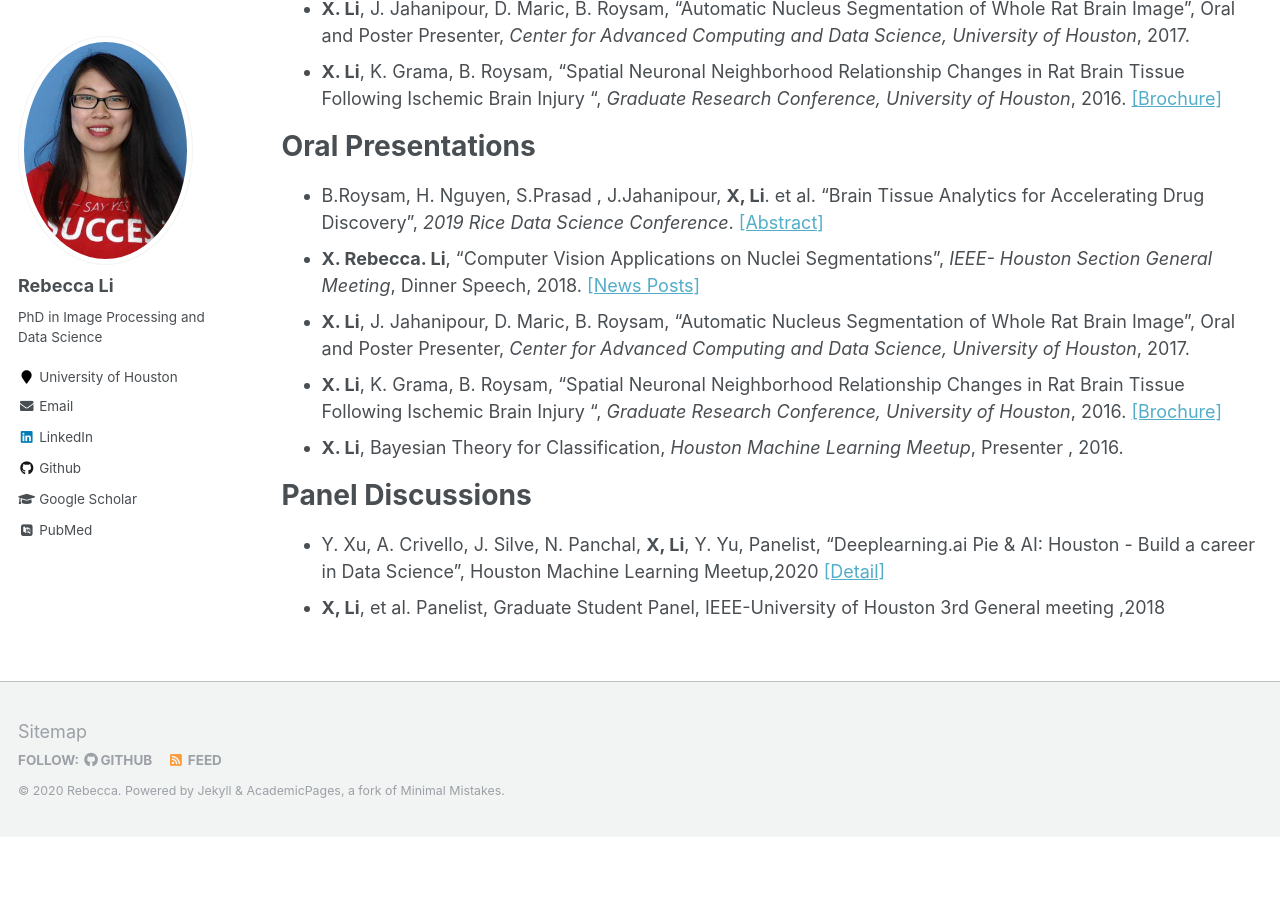
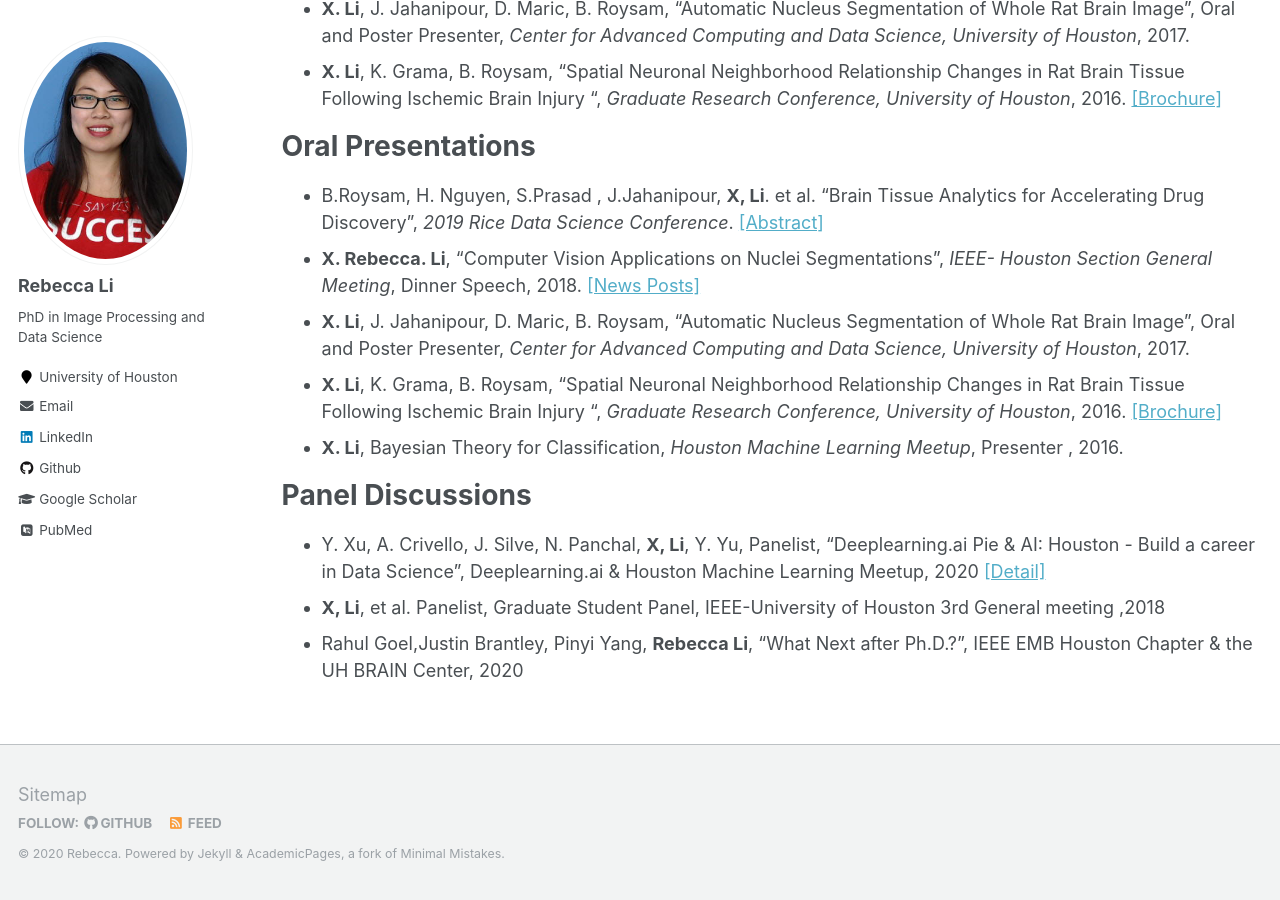
Before and after one commit to Xiaoyang-Rebecca/xiaoyang-rebecca.github.io, a Jekyll site: the page built from _pages/Presentations.md, in a window 1280 px wide and 900 px high, scrolled down 518 px. Built offline with Jekyll 4.4.1, drawn with Linux system fonts in a browser that asks for light colours; some web fonts are replaced; before the commit the page ends 1355 px from its top, so only the background shows below that.

Commit message:
Update Presentations.md

```diff
--- a/_pages/Presentations.md
+++ b/_pages/Presentations.md
@@ -26,5 +26,6 @@ author_profile: true
 
 # Panel Discussions
 
-- Y. Xu, A. Crivello, J. Silve, N. Panchal, **X, Li**, Y. Yu, Panelist, "Deeplearning.ai Pie & AI: Houston - Build a career in Data Science", Houston Machine Learning Meetup,2020 [[Detail]](https://www.meetup.com/Houston-Machine-Learning/events/267287657/)
+- Y. Xu, A. Crivello, J. Silve, N. Panchal, **X, Li**, Y. Yu, Panelist, "Deeplearning.ai Pie & AI: Houston - Build a career in Data Science", Deeplearning.ai & Houston Machine Learning Meetup, 2020 [[Detail]](https://www.meetup.com/Houston-Machine-Learning/events/267287657/)
 - **X, Li**, et al. Panelist, Graduate Student Panel, IEEE-University of Houston 3rd General meeting ,2018
+- Rahul Goel,Justin Brantley, Pinyi Yang, **Rebecca Li**, "What Next after Ph.D.?", IEEE EMB Houston Chapter & the UH BRAIN Center, 2020
```
